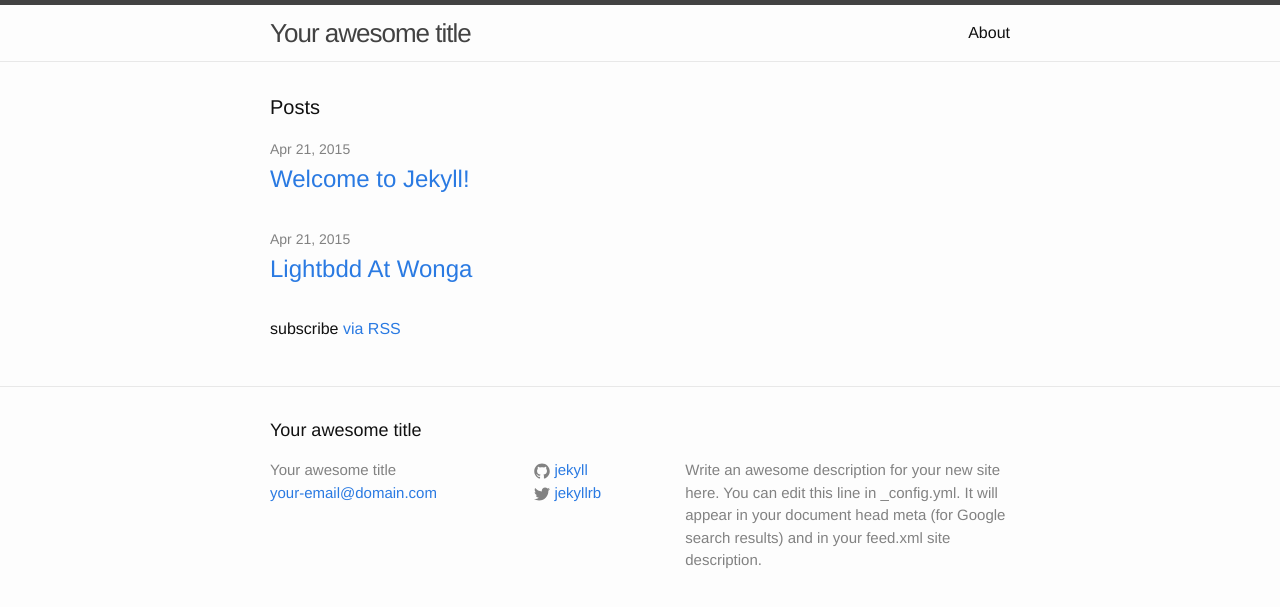
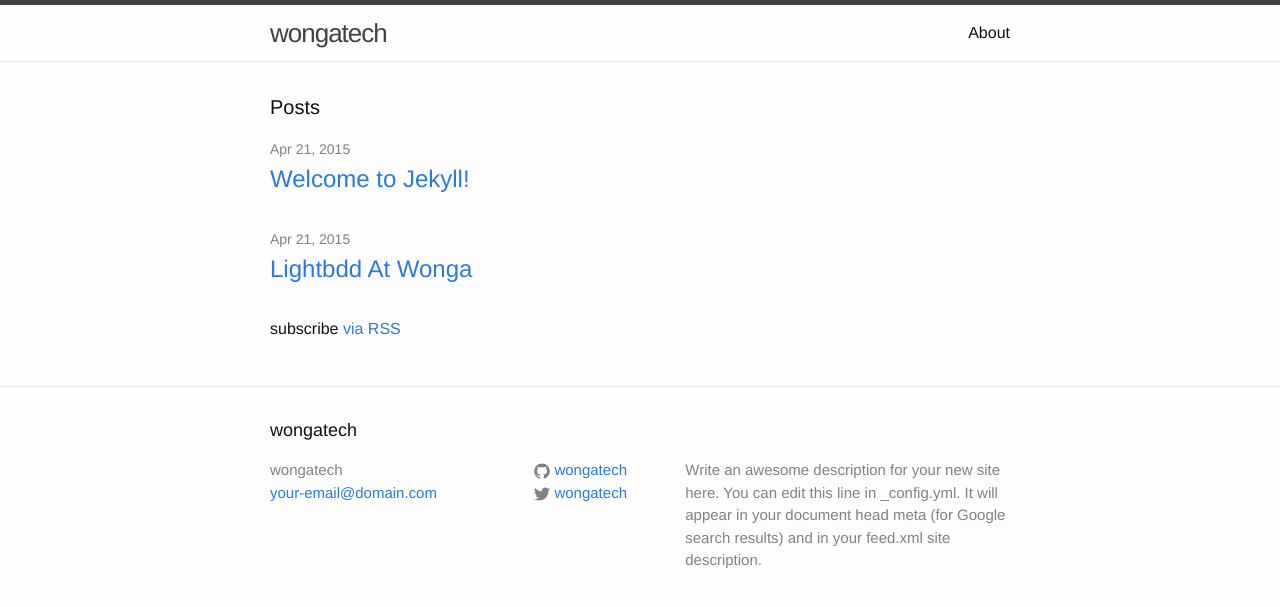
Before and after one commit to michael-griffiths-wdfc/wongatech.github.io, a Jekyll site: the page built from index.html, in a window 1280 px wide. Shown: the top 607 px of the page. Built offline with Jekyll 4.4.1, drawn with Linux system fonts in a browser that asks for light colours.

Commit message:
Some config

```diff
--- a/_config.yml
+++ b/_config.yml
@@ -1,14 +1,15 @@
 # Site settings
-title: Your awesome title
+title: wongatech
 email: your-email@domain.com
 description: > # this means to ignore newlines until "baseurl:"
   Write an awesome description for your new site here. You can edit this
   line in _config.yml. It will appear in your document head meta (for
   Google search results) and in your feed.xml site description.
-baseurl: "" # the subpath of your site, e.g. /blog/
-url: "http://yourdomain.com" # the base hostname & protocol for your site
-twitter_username: jekyllrb
-github_username:  jekyll
+baseurl: "http://wongatech.github.io" # the subpath of your site, e.g. /blog/
+url: "http://wongatech.github.io" # the base hostname & protocol for your site
+twitter_username: wongatech
+github_username:  wongatech
+highlighter: pygments
 
 # Build settings
 markdown: kramdown
```
